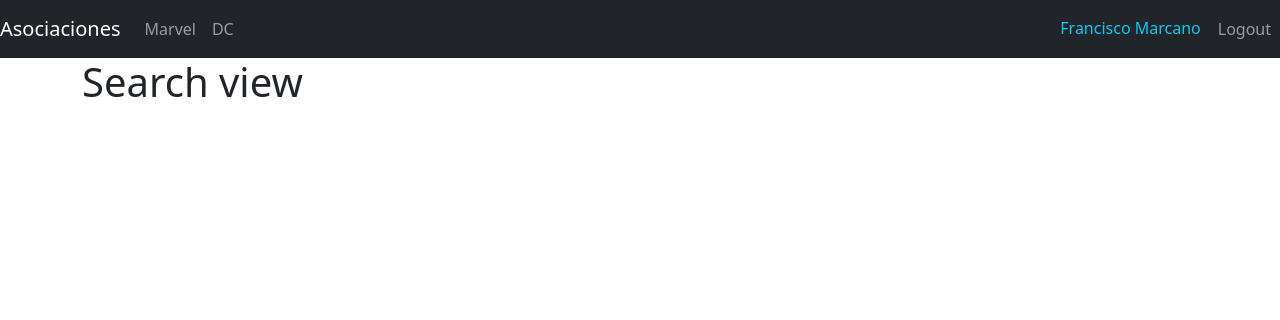
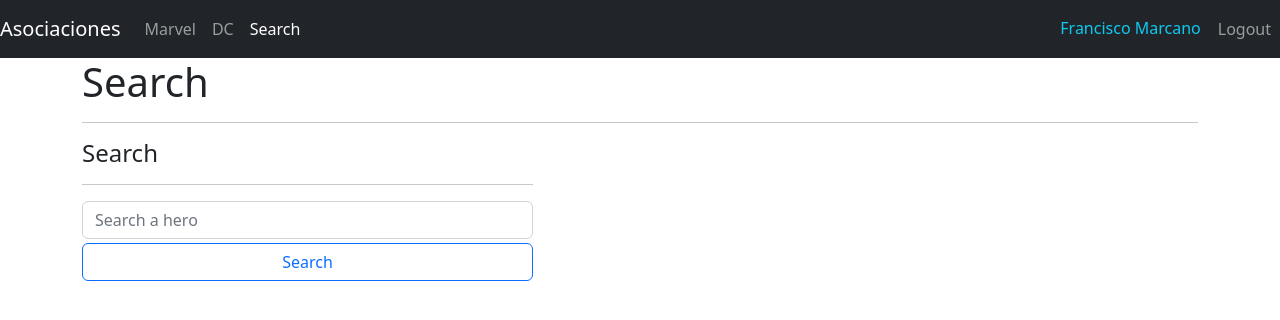
Before and after one commit to fjmn2001/react-zero-to-expert, a React (Vite) app in the folder apps/07-heroes-app/: page /search in a window 1280 px wide. Shown: the top 320 px of the page. Built offline with nearby package versions, Linux system fonts and the light colour scheme.

Commit message:
feat: books v5. Ref sn

```diff
--- a/apps/07-heroes-app/index.html
+++ b/apps/07-heroes-app/index.html
@@ -5,6 +5,10 @@
   <link rel="icon" type="image/svg+xml" href="/src/favicon.svg" />
   <link href="https://cdn.jsdelivr.net/npm/bootstrap@5.2.0-beta1/dist/css/bootstrap.min.css" rel="stylesheet"
         integrity="sha384-0evHe/X+R7YkIZDRvuzKMRqM+OrBnVFBL6DOitfPri4tjfHxaWutUpFmBp4vmVor" crossorigin="anonymous">
+  <link
+    rel="stylesheet"
+    href="https://cdnjs.cloudflare.com/ajax/libs/animate.css/4.1.1/animate.min.css"
+  />
   <meta name="viewport" content="width=device-width, initial-scale=1.0" />
   <title>Heroes App</title>
 </head>
--- a/apps/07-heroes-app/src/heroes/components/HeroList.tsx
+++ b/apps/07-heroes-app/src/heroes/components/HeroList.tsx
@@ -1,16 +1,21 @@
 import { getHeroesByPublisher } from "../selectors/getHeroesByPublisher"
 import { Publisher } from "../types"
 import HeroCard from "./HeroCard"
+import { useMemo } from "react"
 
 interface Props {
   publisher: Publisher
 }
 
 const HeroList = ({ publisher }: Props) => {
-  const heroes = getHeroesByPublisher(publisher)
+  const heroes = useMemo(() => getHeroesByPublisher(publisher), [publisher])
 
   return (
-    <div className={"row row-cols-1 row-cols-md-3 g-3"}>
+    <div
+      className={
+        "row row-cols-1 row-cols-md-3 g-3 animate__animated animate__fadeIn"
+      }
+    >
       {heroes.map((hero) => (
         <HeroCard key={hero.id} hero={hero} />
       ))}
--- a/apps/07-heroes-app/src/heroes/views/HeroView.tsx
+++ b/apps/07-heroes-app/src/heroes/views/HeroView.tsx
@@ -1,5 +1,6 @@
 import { Navigate, useNavigate, useParams } from "react-router-dom"
 import { getHeroById } from "../selectors/getHeroById"
+import { useMemo } from "react"
 
 const HeroView = () => {
   const { id } = useParams()
@@ -9,7 +10,7 @@ const HeroView = () => {
     return `${id} does not exists.`
   }
 
-  const hero = getHeroById(id)
+  const hero = useMemo(() => getHeroById(id), [id])
 
   if (!hero) {
     return <Navigate to={"/"} />
@@ -24,9 +25,13 @@ const HeroView = () => {
   return (
     <div className={"row mt-5"}>
       <div className={"col-4"}>
-        <img src={imagePath} alt={hero.superhero} className={"img-thumbnail"} />
+        <img
+          src={imagePath}
+          alt={hero.superhero}
+          className={"img-thumbnail animate__animated animate__fadeInLeft"}
+        />
       </div>
-      <div className={"col-8"}>
+      <div className={"col-8 animate__animated animate__fadeIn"}>
         <h3>{hero.superhero}</h3>
         <ul className={"list-group list-group-flush"}>
           <li className={"list-group-item"}>
--- a/apps/07-heroes-app/src/search/views/SearchView.tsx
+++ b/apps/07-heroes-app/src/search/views/SearchView.tsx
@@ -1,7 +1,47 @@
+import { FormEvent } from "react"
+import useForm from "../../shared/hooks/useForm"
+
+interface FormValues {
+  search: string
+}
+
 const SearchView = () => {
+  const [formValues, handleInputChange] = useForm<FormValues>({
+    search: "",
+  })
+
+  const handleSearch = (e: FormEvent) => {
+    e.preventDefault()
+    console.log("formValues", formValues)
+  }
+
   return (
     <>
-      <h1>Search view</h1>
+      <h1>Search</h1>
+      <hr />
+      <div className={"row"}>
+        <div className={"col-5"}>
+          <h4>Search</h4>
+          <hr />
+          <form onSubmit={handleSearch}>
+            <input
+              type="text"
+              placeholder={"Search a hero"}
+              className={"form-control"}
+              name={"search"}
+              autoComplete={"off"}
+              onChange={handleInputChange}
+              value={formValues.search}
+            />
+            <button
+              type={"submit"}
+              className={"btn btn-outline-primary mt-1 w-100"}
+            >
+              Search
+            </button>
+          </form>
+        </div>
+      </div>
     </>
   )
 }
--- a/apps/07-heroes-app/src/shared/components/ui/Navbar.tsx
+++ b/apps/07-heroes-app/src/shared/components/ui/Navbar.tsx
@@ -35,6 +35,14 @@ const Navbar = () => {
           >
             DC
           </NavLink>
+          <NavLink
+            className={({ isActive }) =>
+              "nav-item nav-link " + (isActive ? "active" : "")
+            }
+            to="/search"
+          >
+            Search
+          </NavLink>
         </div>
       </div>
 
--- /dev/null
+++ b/apps/07-heroes-app/src/shared/hooks/useForm.ts
@@ -0,0 +1,22 @@
+import { ChangeEvent, useState } from "react"
+
+const useForm = <T>(initialState: {}) => {
+  type UseForm = [T, (e: ChangeEvent<HTMLInputElement>) => void, () => void]
+
+  const [formValues, setFormValues] = useState(initialState)
+
+  const reset = () => {
+    setFormValues(initialState)
+  }
+
+  const handleInputChange = (e: ChangeEvent<HTMLInputElement>) => {
+    setFormValues((current) => ({
+      ...current,
+      [e.target.name]: e.target.value,
+    }))
+  }
+
+  return [formValues, handleInputChange, reset] as UseForm
+}
+
+export default useForm
```
